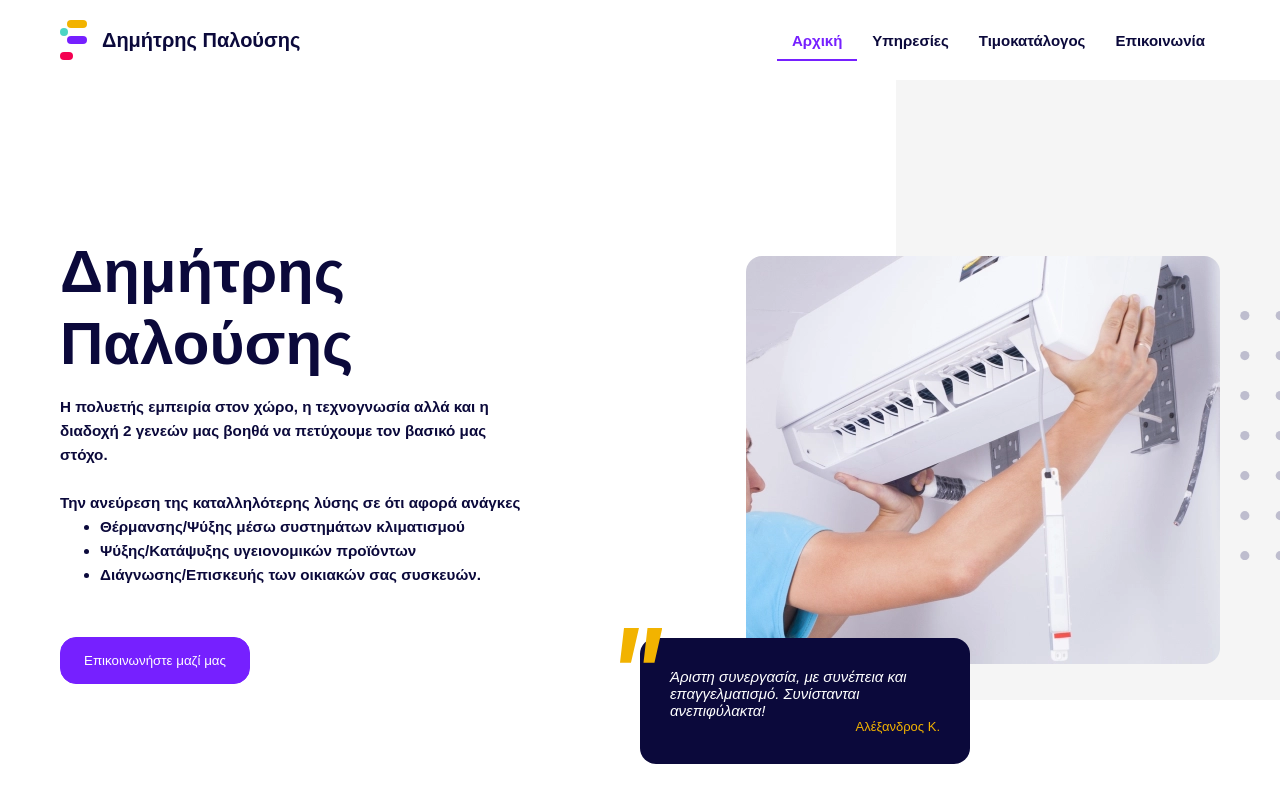
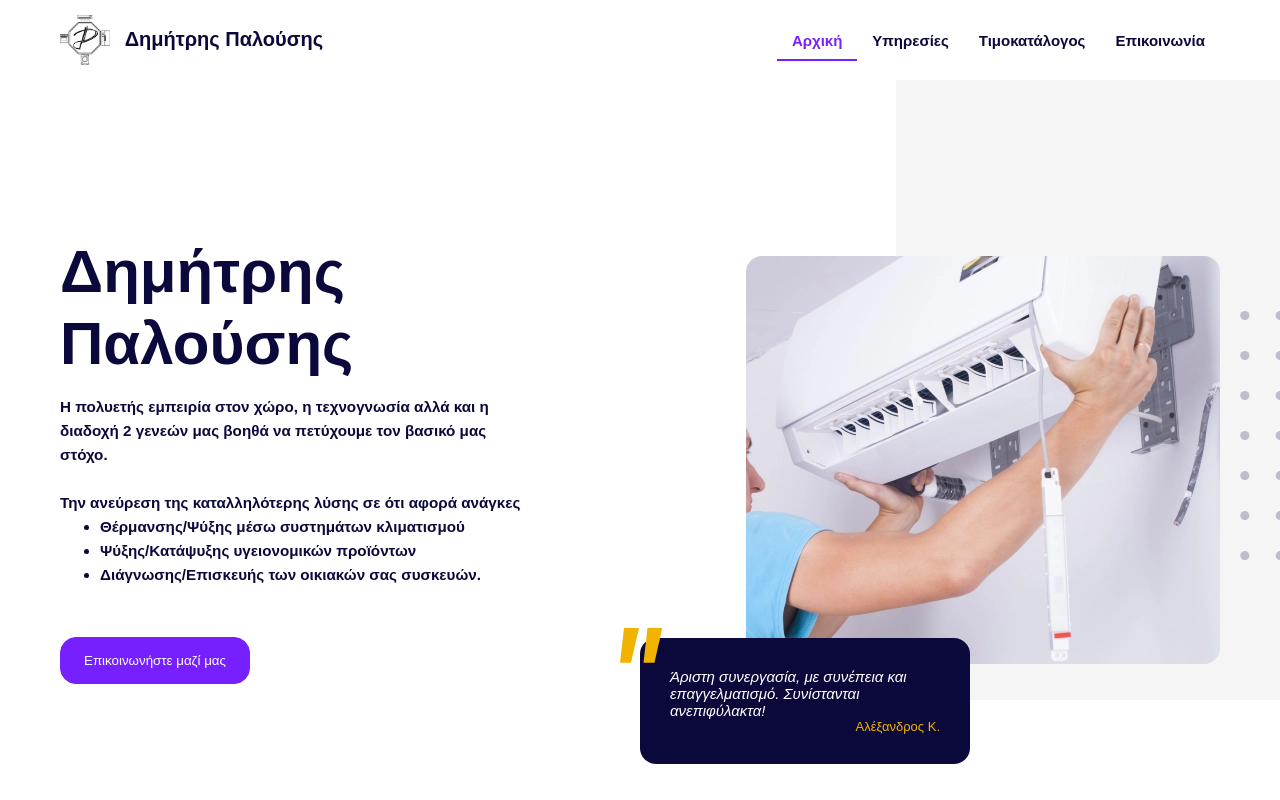
Before and after one commit to akokkin/palousis-business-website, a React (Create React App) app: page / in a window 1280 px wide. Shown: the top 800 px of the page. Built offline with nearby package versions, Linux system fonts and the light colour scheme; a web font is replaced by a local one.

Commit message:
fix: refactor SvgComponent() to return logo based on variant

```diff
--- a/src/assets/svg/Logo.jsx
+++ b/src/assets/svg/Logo.jsx
@@ -1,15 +1,25 @@
 import * as React from "react";
+import LogoImage from "../img/logo-transparent-black.png";
+import WhiteLogoImage from "../img/logo-transparent-white.png";
 
-function SvgComponent(props) {
+function SvgComponent({ variant = "default", ...props }) {
+  const logoSrc = variant === "white" ? WhiteLogoImage : LogoImage;
+
   return (
-    <svg xmlns="http://www.w3.org/2000/svg" width={27} height={40} viewBox="0 0 27 40" {...props}>
-      <g data-name="Group 101" transform="translate(-375 -21)">
-        <rect data-name="Rectangle 16" width={13} height={8} rx={4} transform="translate(375 53)" fill="#f40051" />
-        <rect data-name="Rectangle 11" width={20} height={8} rx={4} transform="translate(382 21)" fill="#f2b300" />
-        <rect data-name="Rectangle 15" width={20} height={8} rx={4} transform="translate(382 37)" fill="#7620ff" />
-        <rect data-name="Rectangle 12" width={8} height={8} rx={4} transform="translate(375 29)" fill="#4cd5c5" />
-      </g>
-    </svg>
+    <img
+      src={logoSrc}
+      alt="Palousis Logo"
+      style={{
+        maxHeight: '60px',
+        maxWidth: '100%',
+        width: 'auto',
+        height: 'auto',
+        objectFit: 'contain',
+        paddingTop: '5px',
+        paddingBottom: '5px',
+      }}
+      {...props}
+    />
   );
 }
 
```
